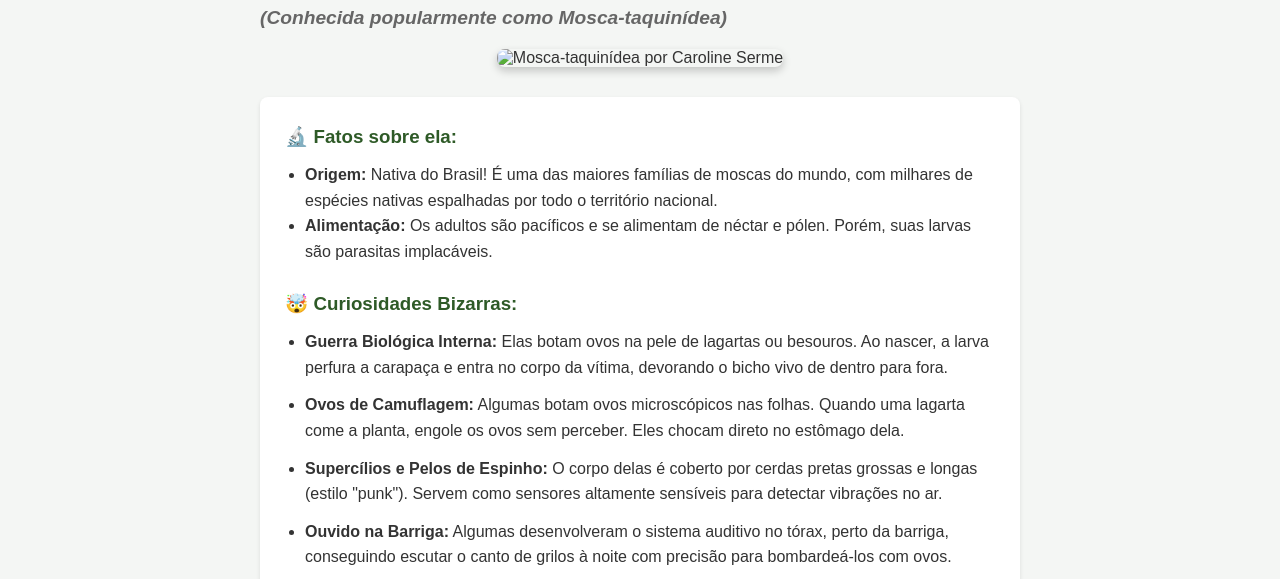
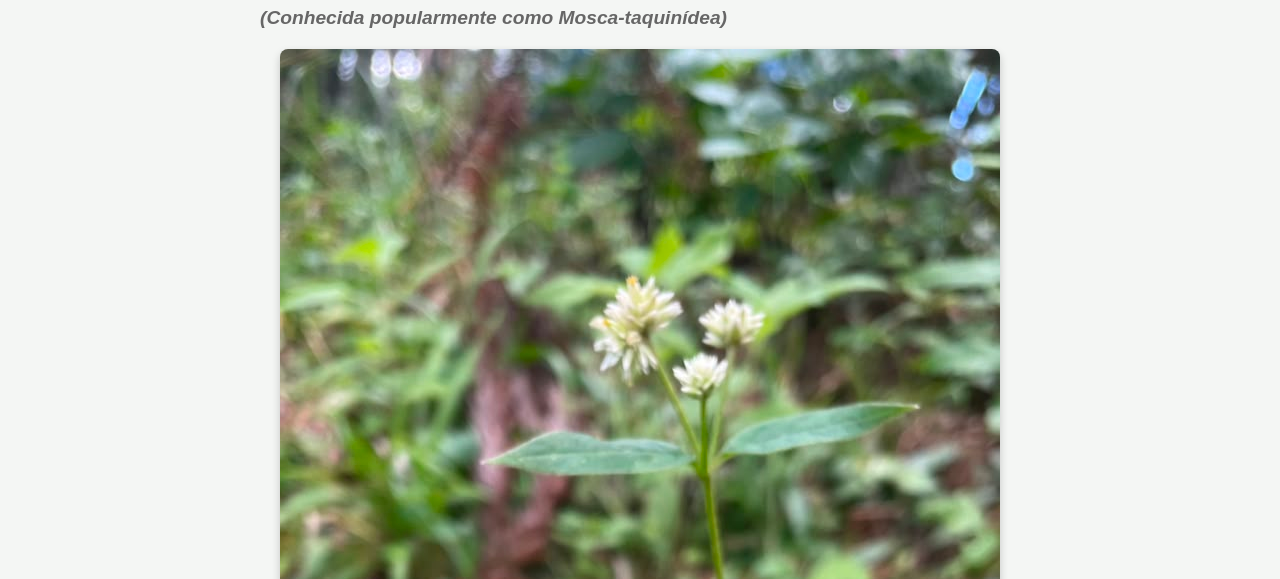
Before and after one commit to carolineserme/projeto-insetos, a plain HTML site: page mosca-taquinidea.html in a window 1280 px wide. Shown: the part 220-799 px from the top of the page. Drawn offline with Linux system fonts and the light colour scheme.

Commit message:
Fix image file extension for Mosca-taquinídea

```diff
--- a/mosca-taquinidea.html
+++ b/mosca-taquinidea.html
@@ -21,7 +21,7 @@
             <h1 class="page-title" style="text-align: left; margin-bottom: 10px;">Tachinidae</h1>
             <h2 style="font-size: 1.2rem; color: #666; font-style: italic; margin-bottom: 20px;">(Conhecida popularmente como Mosca-taquinídea)</h2>
             <div style="text-align: center; margin-bottom: 30px;">
-                <img src="imagens/autoral4.jpg" alt="Mosca-taquinídea por Caroline Serme" style="max-width: 100%; height: auto; border-radius: 8px; box-shadow: 0 4px 8px rgba(0,0,0,0.2);">
+                <img src="imagens/autoral4.jpg.jpeg" alt="Mosca-taquinídea por Caroline Serme" style="max-width: 100%; height: auto; border-radius: 8px; box-shadow: 0 4px 8px rgba(0,0,0,0.2);">
             </div>
             <div style="background: #fff; padding: 25px; border-radius: 8px; box-shadow: 0 2px 4px rgba(0,0,0,0.1); color: #333; line-height: 1.6;">
                 <h3 style="color: #2E5A27; margin-bottom: 10px;">🔬 Fatos sobre ela:</h3>
```
